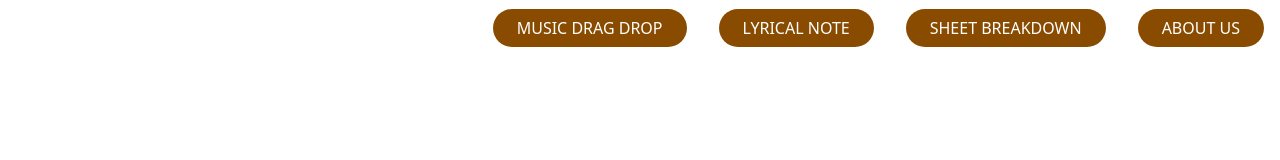
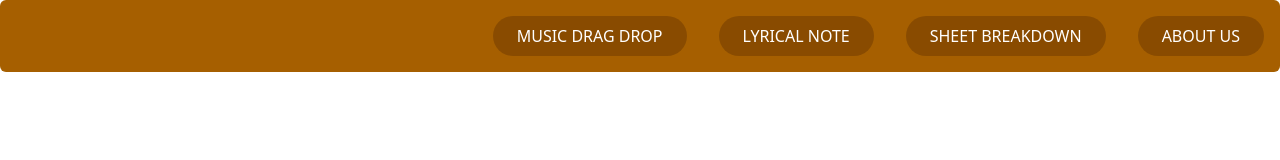
Before and after one commit to Brooklyn-STEAM/sound-sage, a website built with Vite: page src/pages/index.html in a window 1280 px wide. Built offline with nearby package versions, Linux system fonts and the light colour scheme.

Commit message:
jeriah nav bar edit branch

```diff
--- a/package.json
+++ b/package.json
@@ -10,7 +10,7 @@
   },
   "devDependencies": {
     "@vituum/vite-plugin-posthtml": "^1.1.0",
-    "vite": "^6.2.0",
+    "vite": "^6.2.5",
     "vituum": "^1.1.1"
   },
   "dependencies": {
--- a/src/components/navbar.html
+++ b/src/components/navbar.html
@@ -1,8 +1,12 @@
-<nav class="bg-brown-600 p-4">
-    <ul class="flex justify-end space-x-8">
-        <li><a href="#" class="text-white bg-yellow-800 py-2 px-6 rounded-full hover:shadow-lg hover:shadow-white transition-all duration-300">MUSIC DRAG DROP</a></li>
-        <li><a href="#" class="text-white bg-yellow-800 py-2 px-6 rounded-full hover:shadow-lg hover:shadow-white transition-all duration-300">LYRICAL NOTE</a></li>
-        <li><a href="#" class="text-white bg-yellow-800 py-2 px-6 rounded-full hover:shadow-lg hover:shadow-white transition-all duration-300">SHEET BREAKDOWN</a></li>
-        <li><a href="#" class="text-white bg-yellow-800 py-2 px-6 rounded-full hover:shadow-lg hover:shadow-white transition-all duration-300">ABOUT US</a></li>
-    </ul>
+
+<nav class="bg-yellow-700 p-4 rounded-md">
+    <div class="flex justify-end space-x-8">
+
+
+
+        <a href="#" class="text-white bg-yellow-800 py-2 px-6 rounded-full hover:shadow-lg hover:shadow-yellow-500 transition-all duration-300 ">MUSIC DRAG DROP</a>
+        <a href="#" class="text-white bg-yellow-800 py-2 px-6 rounded-full hover:shadow-lg hover:shadow-yellow-500 transition-all duration-300">LYRICAL NOTE</a>
+        <a href="#" class="text-white bg-yellow-800 py-2 px-6 rounded-full hover:shadow-lg hover:shadow-yellow-500 transition-all duration-300">SHEET BREAKDOWN</a>
+        <a href="#" class="text-white bg-yellow-800 py-2 px-6 rounded-full hover:shadow-lg hover:shadow-yellow-500 transition-all duration-300">ABOUT US</a>
+    </div>
 </nav>
```
Also changed, not shown: 1 other file.
